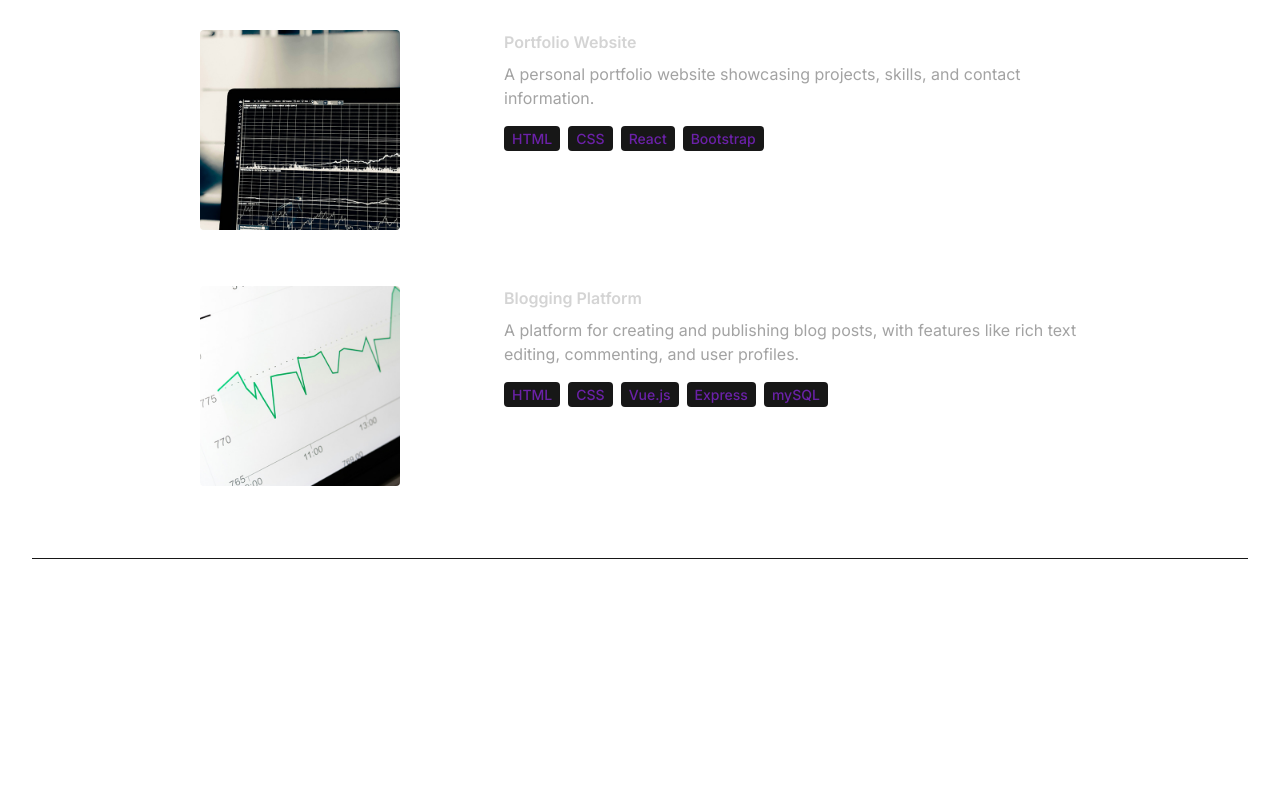
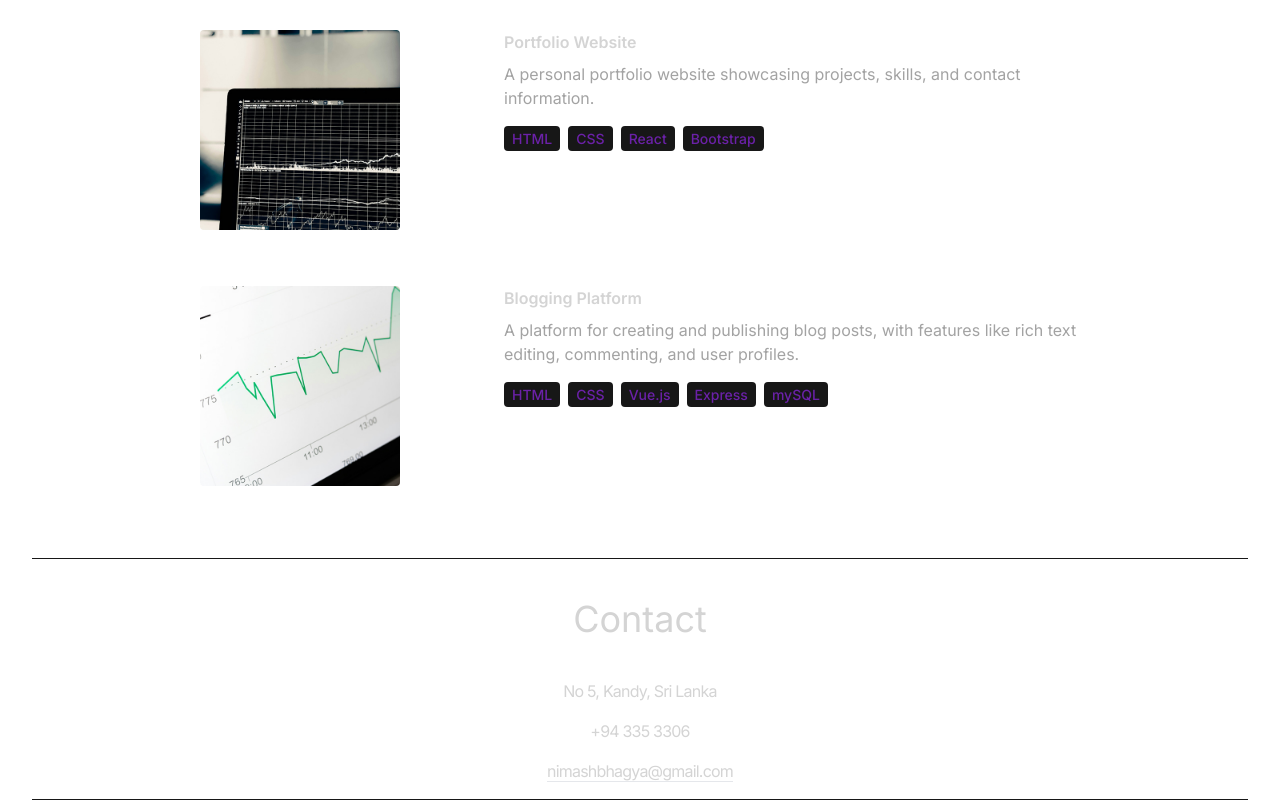
Before and after one commit to bhagyanimash/portfolio, a React (Vite) app: page / in a window 1280 px wide. Shown: the part 3658-4458 px from the top of the page. Before the commit the page ends 4217 px from the top, so only its background shows below. Built offline with nearby package versions, Linux system fonts and the light colour scheme.

Commit message:
add contact section

```diff
--- a/src/App.jsx
+++ b/src/App.jsx
@@ -5,6 +5,7 @@
 import Technologies from "./components/Technologies";
 import Experience from "./components/Experience";
 import Projects from "./components/Projects";
+import Contact from "./components/Contact";
 
 function App() {
   return (
@@ -20,6 +21,7 @@
         <Technologies />
         <Experience />
         <Projects />
+        <Contact />
       </div>
     </div>
   );
--- /dev/null
+++ b/src/components/Contact.jsx
@@ -0,0 +1,19 @@
+import React from "react";
+import { CONTACT } from "../constants";
+
+function Contact() {
+  return (
+    <div className="border-b border-neutral-900 pb-4">
+      <h1 className="my-10 text-center text-4xl">Contact</h1>
+      <div className="text-center tracking-tighter">
+        <p className="my-4">{CONTACT.address}</p>
+        <p className="my-4">{CONTACT.phoneNo}</p>
+        <a href="#" className="border-b">
+          {CONTACT.email}
+        </a>
+      </div>
+    </div>
+  );
+}
+
+export default Contact;
--- a/src/constants/index.js
+++ b/src/constants/index.js
@@ -70,7 +70,7 @@
 ];
 
 export const CONTACT = {
-  address: "767 Fifth Avenue, New York, NY 10153 ",
-  phoneNo: "+12 4555 666 00 ",
-  email: "me@example.com",
+  address: "No 5, Kandy, Sri Lanka  ",
+  phoneNo: "+94 335 3306 ",
+  email: "nimashbhagya@gmail.com",
 };
```
